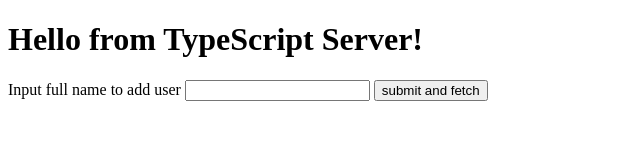
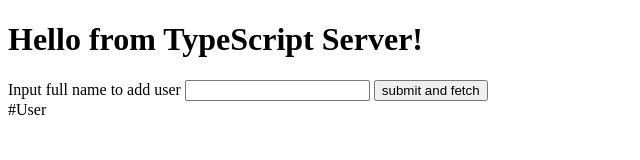
Before and after one commit to SpicyJS/spicy-bom-dia, a website: page front-end/index.html in a window 1280 px wide. Shown: the full height of the page, 0-640 px from the left. Drawn offline with Linux system fonts and the light colour scheme.

Commit message:
Add sample user
Co-authored-by: Daniel <daniel_danne32@hotmail.com>
Co-authored-by: Odin <odin.thif@appliedtechnology.se>
Co-authored-by: Carolinne <carolinnepmelo@gmail.com>

```diff
--- a/front-end/index.html
+++ b/front-end/index.html
@@ -12,5 +12,6 @@
       <input type="text" id="fullname" />
       <input type="submit" value="submit and fetch" />
     </form>
+    <div>#User</div>
   </body>
 </html>
```
